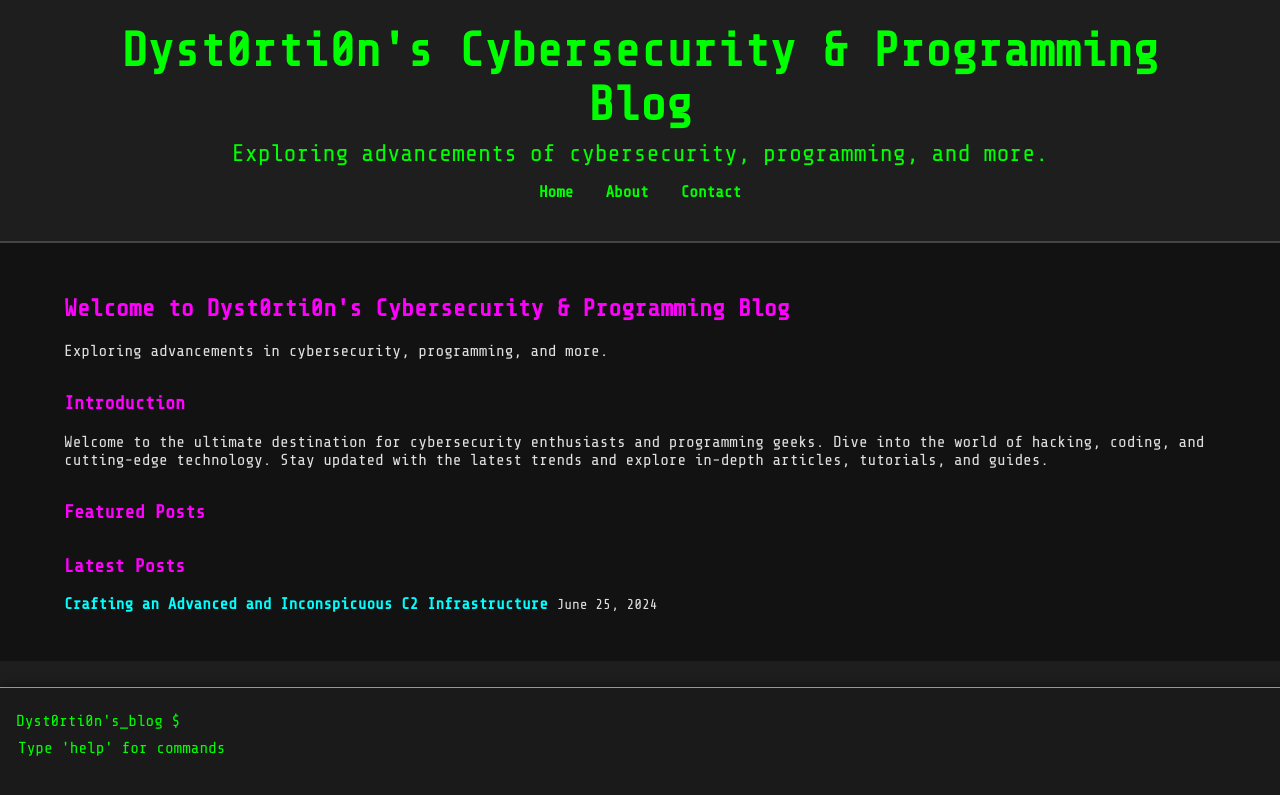
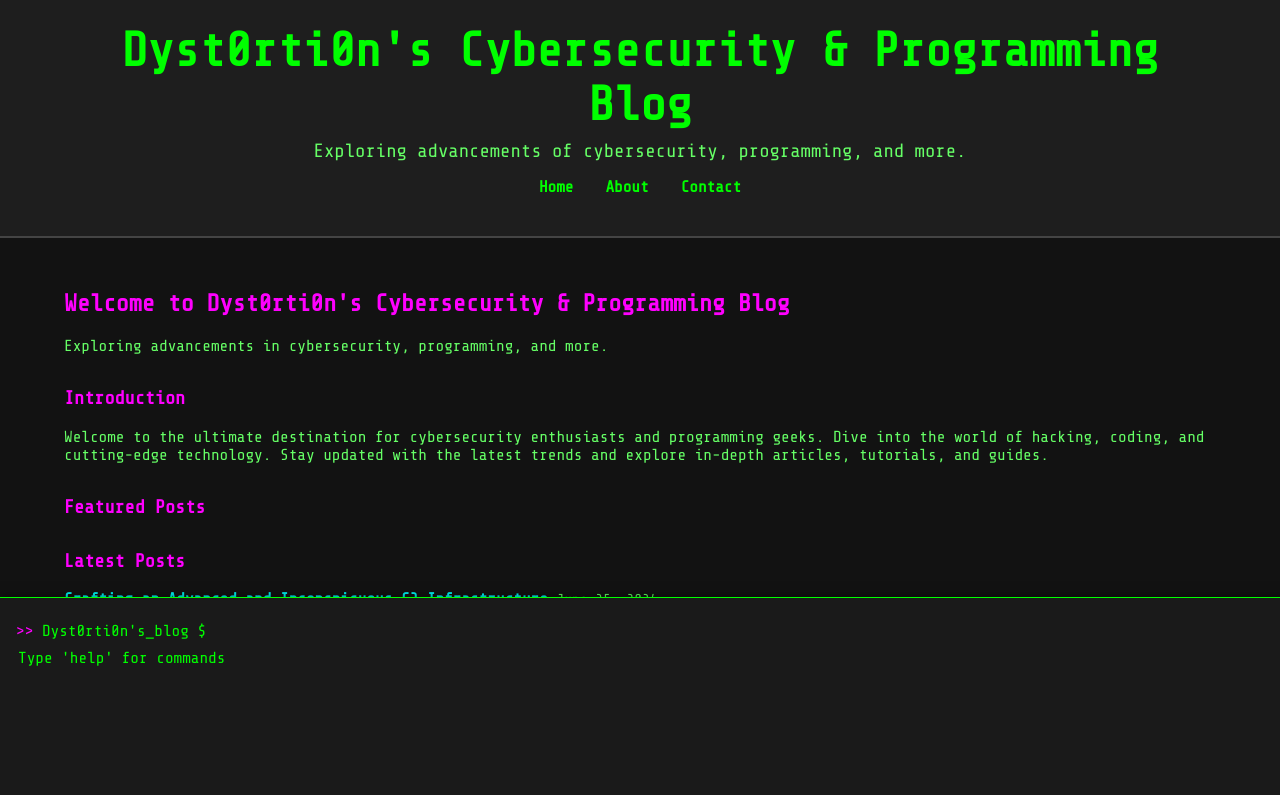
Before and after one commit to Dyst0rti0n/Dyst0rti0n.github.io, a Jekyll site: the page built from index.md, in a window 1280 px wide. Shown: the top 795 px of the page. Built offline with Jekyll 4.4.1, drawn with Linux system fonts in a browser that asks for light colours.

```diff
--- a/assets/css/style.css
+++ b/assets/css/style.css
@@ -1,9 +1,10 @@
 body {
   font-family: 'Share Tech Mono', monospace;
   background-color: #121212;
-  color: #e0e0e0; /* Light grey for main text */
+  color: #00ff00;
   margin: 0;
   padding: 0;
+  overflow-x: hidden;
 }
 
 .container {
@@ -21,29 +22,21 @@
 
 header h1 {
   margin: 0;
-  font-size: 2.5rem; /* Adjusted for better responsiveness */
-  color: #00ff00; /* Bright green for header */
+  font-size: 3rem;
+  color: #00ff00;
   position: relative;
   display: inline-block;
   animation: glitch1 2s infinite;
-}
-
-@media (min-width: 768px) {
-  header h1 {
-    font-size: 3rem;
-  }
+  max-width: 100%;
+  overflow-wrap: break-word;
 }
 
 header p {
   margin: 0.5rem 0;
-  color: #00ff00; /* Bright green for header */
-  font-size: 1.25rem; /* Adjusted for better readability on mobile */
-}
-
-@media (min-width: 768px) {
-  header p {
-    font-size: 1.5rem;
-  }
+  color: #66ff66;
+  font-size: 1.2rem;
+  max-width: 100%;
+  overflow-wrap: break-word;
 }
 
 nav ul {
@@ -58,7 +51,7 @@
 }
 
 nav ul li a {
-  color: #00ff00; /* Bright green for navigation links */
+  color: #00ff00;
   text-decoration: none;
   font-weight: bold;
   transition: color 0.3s;
@@ -74,38 +67,40 @@
 }
 
 .content {
-  background-color: #1e1e1e; /* Dark background for content */
-  color: #e0e0e0; /* Light grey for main text */
+  background-color: #f8f8f8; /* Light background for better readability */
+  color: #333; /* Dark text for better contrast */
   padding: 1rem 2rem;
   border-radius: 8px;
   margin: 1rem 0;
 }
 
 .content h2, .content h3, .content h4, .content h5, .content h6 {
-  color: #00ff00; /* Bright green for headers */
+  color: #00ff00; /* Keep headers in the hacker theme color */
 }
 
 .content p, .content li, .content code {
-  color: #e0e0e0; /* Light grey for main text */
+  color: #333; /* Dark text for better readability */
 }
 
 .content a {
-  color: #00ff00; /* Bright green for links */
+  color: #007acc; /* Blue links for better visibility */
   text-decoration: none;
 }
 
 .content a:hover {
-  color: #ff00ff; /* Bright magenta for hover state */
+  color: #005799;
   text-decoration: underline;
 }
 
 footer {
   background: #1e1e1e;
-  color: #e0e0e0;
+  color: #66ff66;
   text-align: center;
   padding: 1rem 0;
   border-top: 2px solid #444;
   width: 100%;
+  position: relative;
+  z-index: 1;
 }
 
 footer p {
@@ -118,7 +113,7 @@
 }
 
 .home p {
-  color: #e0e0e0;
+  color: #66ff66;
 }
 
 .home h3 {
@@ -148,7 +143,7 @@
 }
 
 .home ul li span {
-  color: #e0e0e0;
+  color: #66ff66;
   font-size: 0.9rem;
 }
 
@@ -158,7 +153,7 @@
   bottom: 0;
   left: 0;
   width: 100%;
-  height: 20%; /* Smaller initial height */
+  height: 30%;
   max-height: 50%;
   border-top: 1px solid #00ff00;
   background: #1a1a1a;
@@ -185,6 +180,7 @@
   position: absolute;
   top: -10px;
   left: 0;
+  z-index: 10; /* Ensure handle is above terminal content */
 }
 
 @keyframes typing {
@@ -213,6 +209,11 @@
 
 #input::placeholder {
   color: #00ff00;
+}
+
+#output div::before {
+  content: ">> ";
+  color: #ff00ff;
 }
 
 /* Glitch animations */
@@ -363,19 +364,32 @@
   display: inline-block;
   background: #121212;
   border: 1px solid #00ff00;
-  padding: 1rem; /* Adjust padding to fit new size */
-  margin: 0 10px; /* Adjust margin to fit new size */
-  width: 180px; /* Adjust width to make boxes slightly bigger */
+  padding: 1rem;
+  margin: 0 10px;
   transition: transform 0.3s ease;
   cursor: pointer;
-  word-wrap: break-word; /* Ensure long names wrap */
-}
-
-.repo h3 {
-  font-size: 1rem; /* Adjust font size for better readability */
-  margin: 0;
+  width: 250px; /* Adjusted width */
 }
 
 .repo:hover {
   transform: scale(1.05);
 }
+
+/* Responsive adjustments */
+@media (max-width: 600px) {
+  header h1 {
+    font-size: 2rem;
+  }
+
+  header p {
+    font-size: 1rem;
+  }
+
+  .repo {
+    width: 200px; /* Adjusted width for smaller screens */
+  }
+
+  #terminal {
+    height: 20%;
+  }
+}
--- a/assets/js/repos.js
+++ b/assets/js/repos.js
@@ -29,7 +29,7 @@
             reposContainer.scrollLeft = 0; // Reset scroll to start seamlessly
             scrollAmount = 0;
           }
-        }, 20); // Reduced interval for faster speed
+        }, 5); // Reduced interval for faster speed
       })
       .catch(error => console.error('Error fetching repos:', error));
   });
--- a/assets/js/script.js
+++ b/assets/js/script.js
@@ -10,7 +10,7 @@
       'Dyst0rti0n\'s_blog/home': [],
       'Dyst0rti0n\'s_blog/about': [],
       'Dyst0rti0n\'s_blog/contact': [],
-    'Dyst0rti0n\'s_blog/posts': ['post1.md', 'post2.md']
+      'Dyst0rti0n\'s_blog/security': ['security', 'post2.md']
     };
 
     function updatePrompt() {
@@ -144,13 +144,22 @@
       document.addEventListener('mouseup', stopResizing);
     });
 
+    handle.addEventListener('touchstart', function(e) {
+      e.preventDefault();
+      document.addEventListener('touchmove', resizeTerminal);
+      document.addEventListener('touchend', stopResizing);
+    });
+
     function resizeTerminal(e) {
-    terminal.style.height = `${window.innerHeight - e.clientY}px`;
+      const clientY = e.touches ? e.touches[0].clientY : e.clientY;
+      terminal.style.height = `${window.innerHeight - clientY}px`;
     }
 
     function stopResizing() {
       document.removeEventListener('mousemove', resizeTerminal);
       document.removeEventListener('mouseup', stopResizing);
+      document.removeEventListener('touchmove', resizeTerminal);
+      document.removeEventListener('touchend', stopResizing);
     }
 
     // Initialize prompt
```
Lines whose indentation alone changed are shown as unchanged.
